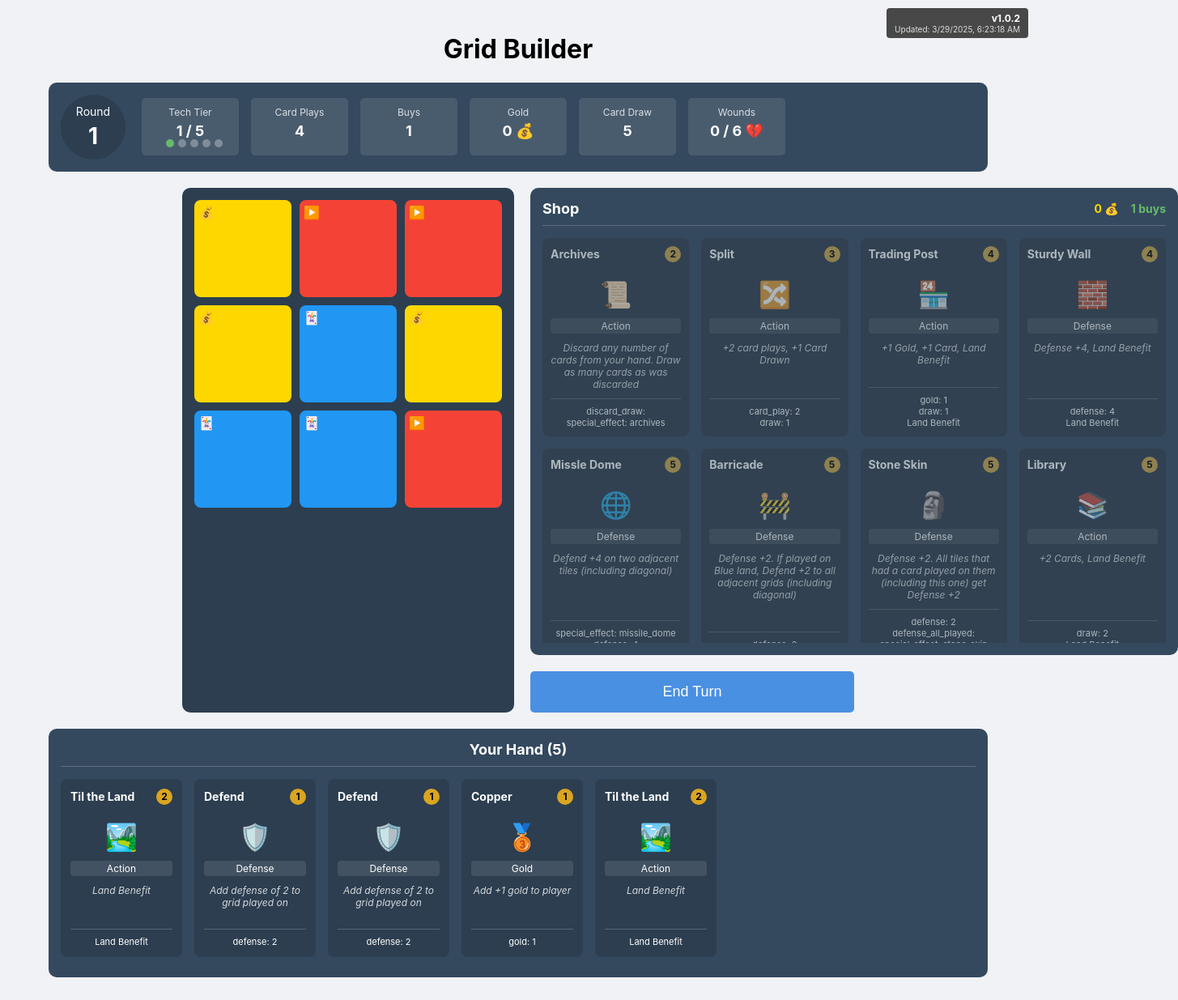
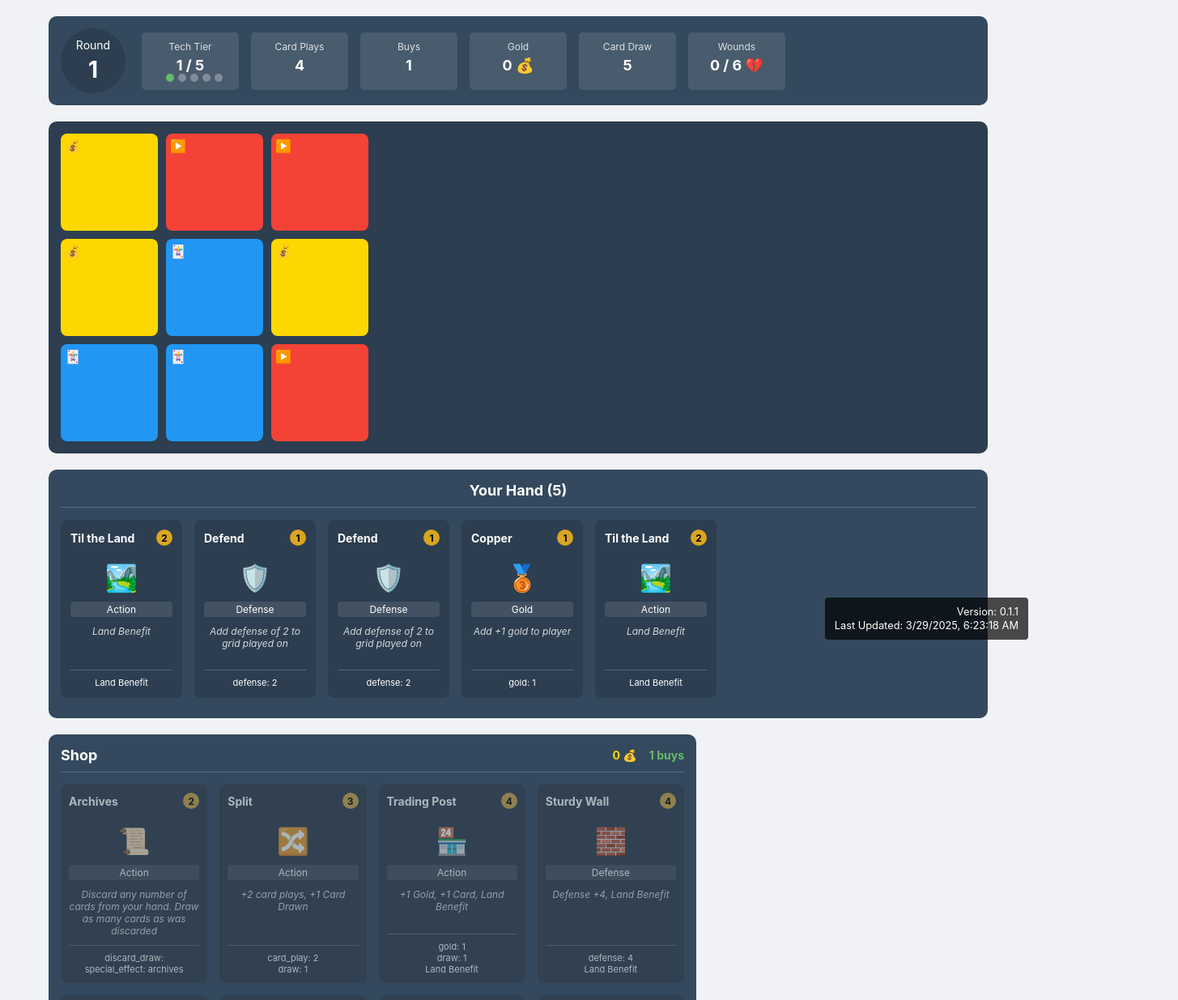
Before and after one commit to ackermanir/grid_build, a React (Create React App) app: page / in a window 1280 px wide. Shown: the top 1235 px of the page at 81% size, 1455 px wide, since content can reach past the window. Built offline with nearby package versions, Linux system fonts and the light colour scheme.

Commit message:
Proper versioning

```diff
--- a/src/App.tsx
+++ b/src/App.tsx
@@ -4,7 +4,7 @@ import { PlayerInfo } from './components/PlayerInfo';
 import { ShopArea } from './components/ShopArea';
 import { HandArea } from './components/HandArea';
 import { GameOver } from './components/GameOver';
-import { VersionDisplay } from './components/VersionDisplay';
+import VersionDisplay from './components/VersionDisplay';
 import {
   initializeGameState,
   drawCards,
@@ -22,6 +22,7 @@ import { createWoundCard, getAllCards } from './data/cards';
 import { shuffleDeck } from './utils/cardUtils';
 import { GameState, Card, Tile } from './types';
 import './App.css';
+import { version, lastUpdated } from './version';
 
 const App: React.FC = () => {
   const [gameState, setGameState] = useState<GameState | null>(null);
@@ -30,10 +31,6 @@ const App: React.FC = () => {
     tilesSelected: [number, number][];
     tilesNeeded: number;
   } | null>(null);
-
-  // Version information
-  const version = '1.0.2';
-  const lastUpdated = new Date().toLocaleString();
 
   // Initialize game
   useEffect(() => {
@@ -568,56 +565,42 @@ const App: React.FC = () => {
 
   return (
     <div className="App">
-      <VersionDisplay version={version} lastUpdated={lastUpdated} />
-      <header className="App-header">
-        <h1>Grid Builder</h1>
-      </header>
       <div className="game-container">
+        {gameState.gameOver ? (
+          <GameOver
+            victory={gameState.victory}
+            onNewGame={handleNewGame}
+          />
+        ) : (
+          <>
             <PlayerInfo
               playerAttributes={gameState.player}
               round={gameState.round}
             />
-        <div className="game-play-area">
             <GameBoard
               grid={gameState.grid}
               selectedCard={gameState.selectedCard}
               onTileClick={handleCardPlacement}
+              pendingAttacks={gameState.pendingAttacks}
               missileDomeSelection={missileDomeSelection}
-            pendingAttacks={gameState.pendingAttacks}
             />
-          <div className="side-panel">
+            <HandArea
+              hand={gameState.hand}
+              selectedCard={gameState.selectedCard}
+              onCardSelect={handleCardSelect}
+              selectionMode={cardSelectionMode}
+              selectedForDiscard={gameState.specialState?.type === 'archives' ? gameState.specialState.data.discardedCards : []}
+              cardPlays={gameState.player.cardPlays}
+            />
             <ShopArea
               shop={gameState.shop}
               gold={gameState.player.gold}
               buys={gameState.player.buys}
               onBuyCard={handleBuyCard}
             />
-            <button
-              className="end-turn-button"
-              onClick={handleEndTurn}
-            >
-              {cardSelectionMode === 'discard' ? 'Confirm Discards' : 'End Turn'}
-            </button>
-          </div>
-        </div>
-        <HandArea
-          hand={gameState.hand}
-          selectedCard={gameState.selectedCard}
-          onCardSelect={handleCardSelect}
-          cardPlays={gameState.player.cardPlays}
-          selectionMode={cardSelectionMode}
-          selectedForDiscard={
-            gameState.specialState?.type === 'archives'
-              ? gameState.specialState.data.discardedCards || []
-              : []
-          }
-        />
-        {gameState.gameOver && (
-          <GameOver
-            victory={gameState.victory}
-            onNewGame={handleNewGame}
-          />
+          </>
         )}
+        <VersionDisplay />
       </div>
     </div>
   );
--- a/src/components/VersionDisplay.css
+++ b/src/components/VersionDisplay.css
@@ -1,16 +1,17 @@
 .version-display {
   position: fixed;
-  top: 10px;
+  bottom: 10px;
   right: 10px;
   background-color: rgba(0, 0, 0, 0.7);
   color: white;
-  padding: 5px 10px;
+  padding: 8px 12px;
   border-radius: 4px;
-  font-size: 12px;
-  display: flex;
-  flex-direction: column;
-  align-items: flex-end;
-  z-index: 1000;
+  font-size: 0.8rem;
+  text-align: right;
+}
+
+.version-display div {
+  margin: 2px 0;
 }
 
 .version {
--- a/src/components/VersionDisplay.tsx
+++ b/src/components/VersionDisplay.tsx
@@ -1,16 +1,14 @@
 import React from 'react';
 import './VersionDisplay.css';
+import { version, lastUpdated } from '../version';
 
-interface VersionDisplayProps {
-  version: string;
-  lastUpdated: string;
-}
-
-export const VersionDisplay: React.FC<VersionDisplayProps> = ({ version, lastUpdated }) => {
+const VersionDisplay: React.FC = () => {
   return (
     <div className="version-display">
-      <span className="version">v{version}</span>
-      <span className="last-updated">Updated: {lastUpdated}</span>
+      <div>Version: {version}</div>
+      <div>Last Updated: {lastUpdated}</div>
     </div>
   );
 };
+
+export default VersionDisplay;
--- /dev/null
+++ b/src/version.ts
@@ -0,0 +1,5 @@
+// Import version from package.json
+const packageJson = require('../package.json');
+
+export const version = packageJson.version;
+export const lastUpdated = new Date().toLocaleString();
```
Lines whose indentation alone changed are shown as unchanged.
